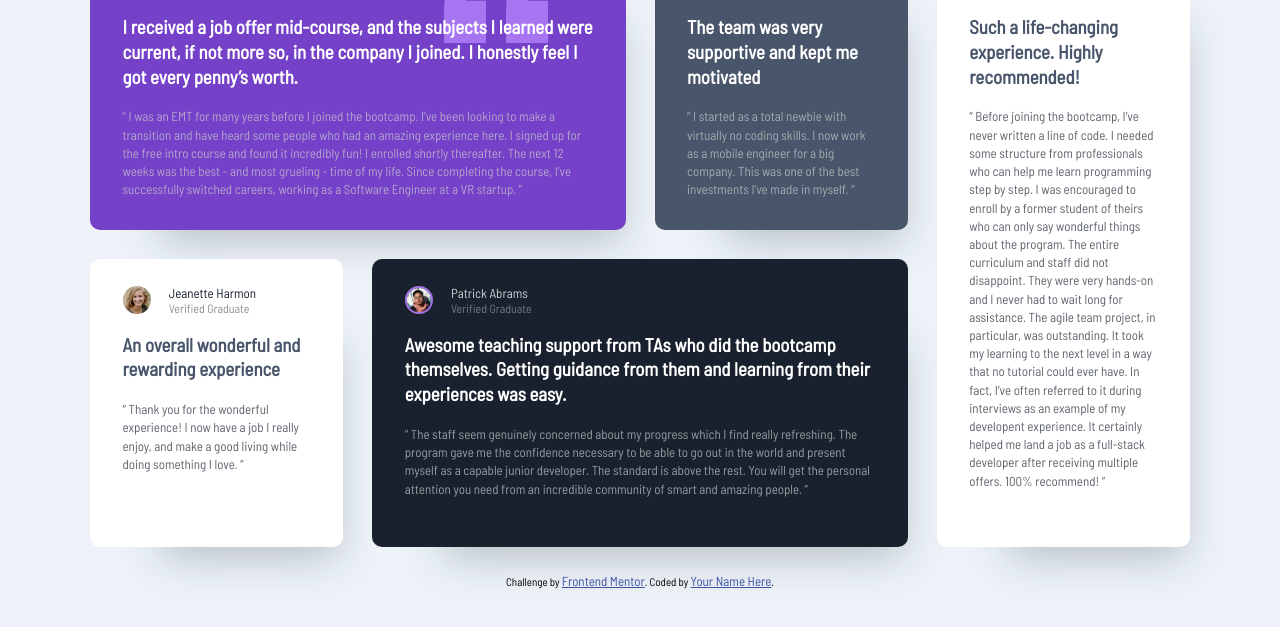
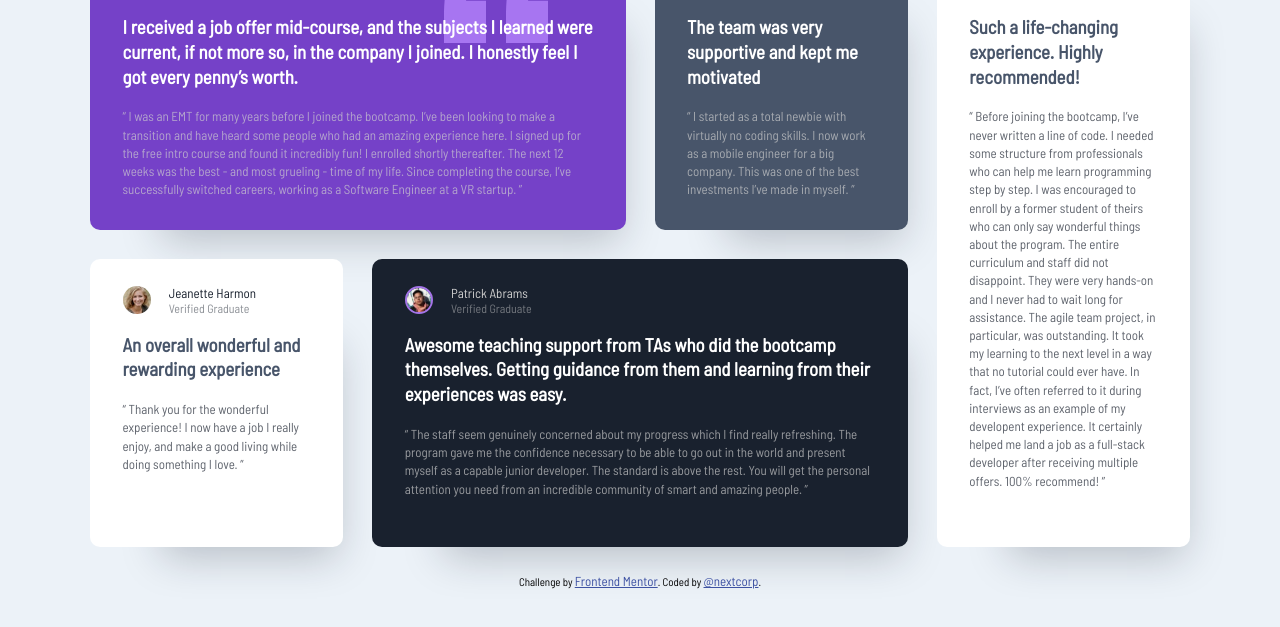
Before and after one commit to nextcorp/testimonials-grid-section-main, a plain HTML site: page index.html in a window 1280 px wide. Shown: the part 135-762 px from the top of the page. Drawn offline with Linux system fonts and the light colour scheme.

Commit message:
Add files via upload

```diff
--- a/index.html
+++ b/index.html
@@ -148,7 +148,7 @@
         </div>
         <div class="attribution">
             Challenge by <a href="https://www.frontendmentor.io?ref=challenge" target="_blank">Frontend Mentor</a>.
-            Coded by <a href="#">Your Name Here</a>.
+            Coded by <a href="https://github.com/nextcorp">@nextcorp</a>.
         </div>
     </body>
 </html>
```
